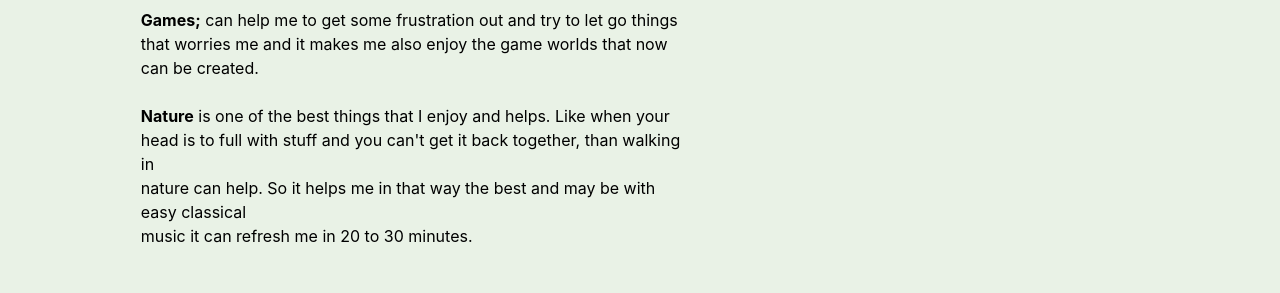
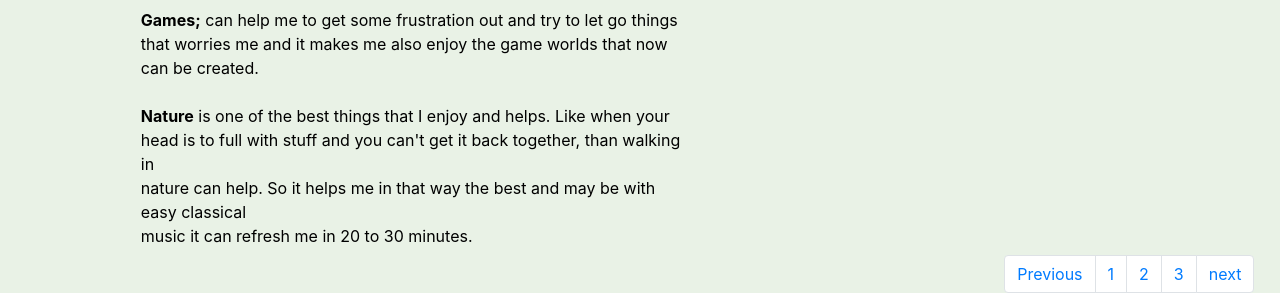
Before and after one commit to Thbroersma/Thbroersma.github.io, a PHP site: page /over.html in a window 1280 px wide. Shown: the part 745-1038 px from the top of the page. Before the commit the page ends 988 px from the top, so only its background shows below. Run offline with PHP 8.4, Linux system fonts and the light colour scheme.

Commit message:
pagination toegevoegd aan alle pagina's. Voor nu rechts onderin. Wil er nog naar kijken om ze te verwerken in de navigatiebar. Maar dat is voor later.

```diff
--- a/css/image.css
+++ b/css/image.css
@@ -32,3 +32,7 @@ button {
 .carousel.img {
 	width: 30vw;
 }
+.pagination{
+	padding-right: 2vw;
+	float: right;
+}
--- a/css/over.css
+++ b/css/over.css
@@ -127,3 +127,8 @@ img	{
 	width: 30vw;
 	margin-right: 15vw;
 }
+.pagination{
+	padding-top: 32vh;
+	padding-right: 2vw;
+	float: right;
+}
--- a/css/style.css
+++ b/css/style.css
@@ -226,3 +226,8 @@ span	{
 	margin:0vw;
 
 }
+.pagination{
+	padding-top: 14vh;
+	padding-right: 2vw;
+	float: right;
+}
--- a/over.html
+++ b/over.html
@@ -74,7 +74,13 @@ music it can refresh me in 20 to 30 minutes.
 
 </section>
 <footer>
-
+	<ul class="pagination">
+		<li class="page-item"><a class="page-link" href="mot.html">Previous</a></li>
+		<li class="page-item"><a class="page-link" href="index.html">1</a></li>
+		<li class="page-item"><a class="page-link" href="mot.html">2</a></li>
+		<li class="page-item"><a class="page-link" href="over.html">3</a></li>
+		<li class="page-item"><a class="page-link" href="index.html">next</a></li>
+	</ul>
 </footer>
 <script src="https://code.jquery.com/jquery-3.5.1.slim.min.js" integrity="sha384-DfXdz2htPH0lsSSs5nCTpuj/zy4C+OGpamoFVy38MVBnE+IbbVYUew+OrCXaRkfj" crossorigin="anonymous"></script>
 <script src="https://cdn.jsdelivr.net/npm/bootstrap@4.5.3/dist/js/bootstrap.bundle.min.js" integrity="sha384-ho+j7jyWK8fNQe+A12Hb8AhRq26LrZ/JpcUGGOn+Y7RsweNrtN/tE3MoK7ZeZDyx" crossorigin="anonymous"></script>
```
Also changed, not shown: image.html (+8 -0 lines), index.html (+7 -0 lines), mot.html (+7 -1 lines), overig.html (+0 -28 lines).
